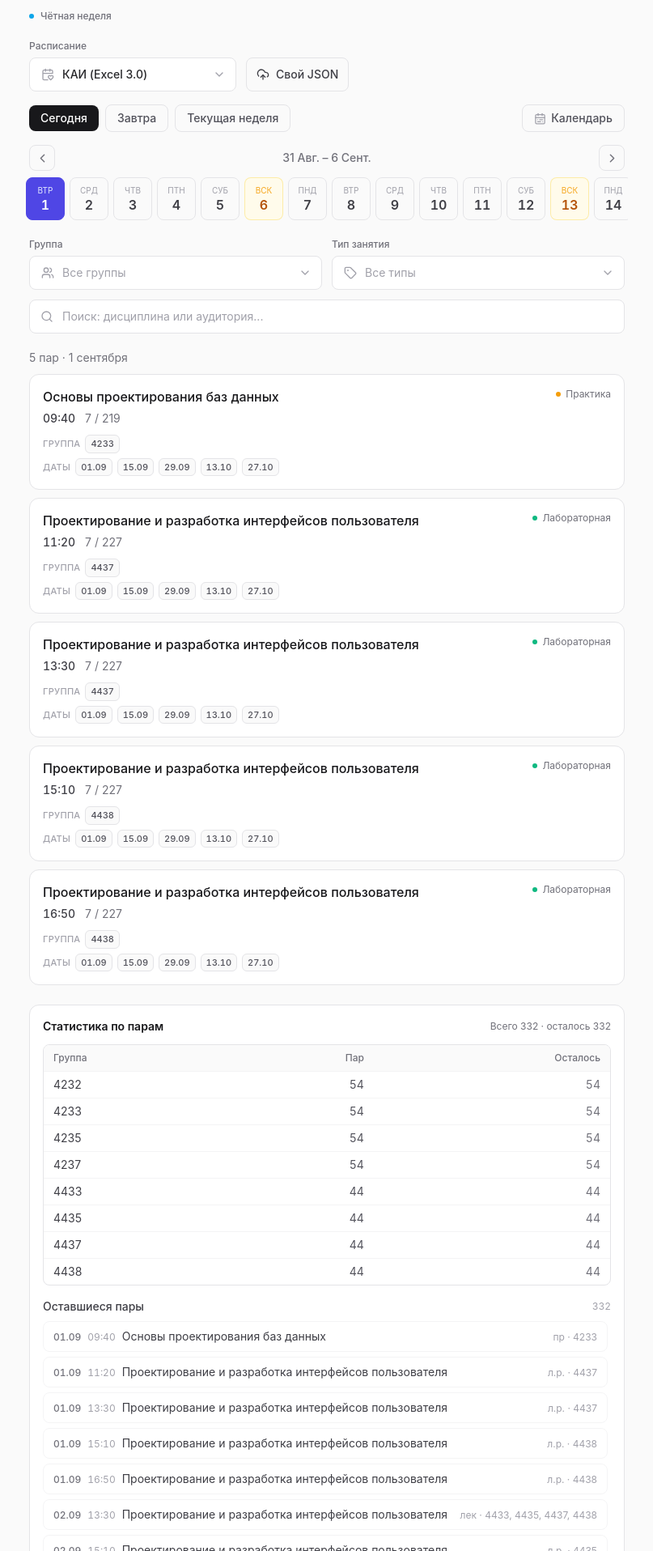
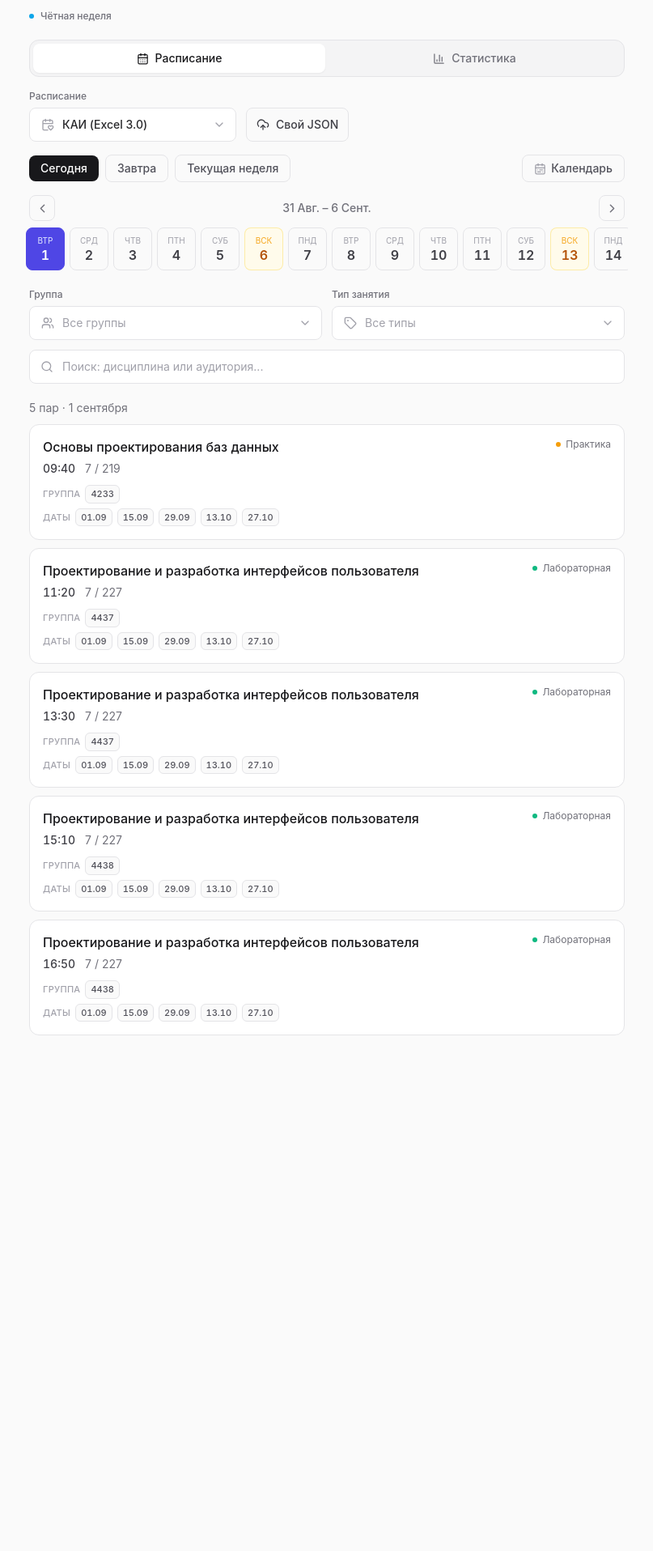
Before and after one commit to ezy4me/web-schedule, a React (Vite) app: page / in a window 1280 px wide. Shown: the part 84-2000 px from the top of the page at 81% size, without its empty margins (236-1043 px from the left). After the commit the page ends 1395 px from the top, so only its background shows below. Built offline with nearby package versions, Linux system fonts and the light colour scheme.

Commit message:
feat: move stats to separate page with breakdowns and day-grouped remaining lessons

```diff
--- a/src/App.jsx
+++ b/src/App.jsx
@@ -1,7 +1,7 @@
 import React, { useEffect, useMemo, useState, useRef } from 'react'
 import { format, addDays, startOfWeek, isSameDay } from 'date-fns'
 import { ru } from 'date-fns/locale'
-import { CalendarDays, CalendarRange, UploadCloud, X, CheckCircle2, CalendarHeart, Loader2, Sun, Moon } from 'lucide-react'
+import { CalendarDays, CalendarRange, BarChart3, UploadCloud, X, CheckCircle2, CalendarHeart, Loader2, Sun, Moon } from 'lucide-react'
 import { getPairsForDate, getWeekType, normalizeSchedule, buildTimeline, buildEmptyDaySet, getSeasonDates, isLessonNow, buildLessonStats } from './utils/schedule.js'
 import { WEEK_TYPE_INFO } from './constants.js'
 import DayRibbon from './components/DayRibbon.jsx'
@@ -161,7 +161,19 @@ export default function App() {
 
   const isTodaySelected = isSameDay(selected, now)
 
-  // Статистика по парам: занятия по группам и оставшиеся с сегодняшнего дня
+  // Страница: расписание или статистика (синхронизация с хешем #stats)
+  const [page, setPage] = useState(() => (window.location.hash === '#stats' ? 'stats' : 'schedule'))
+  const switchPage = (next) => {
+    setPage(next)
+    window.location.hash = next === 'stats' ? 'stats' : 'schedule'
+  }
+  useEffect(() => {
+    const onHashChange = () => setPage(window.location.hash === '#stats' ? 'stats' : 'schedule')
+    window.addEventListener('hashchange', onHashChange)
+    return () => window.removeEventListener('hashchange', onHashChange)
+  }, [])
+
+  // Статистика по парам: разрезы по группам/предметам/типам + оставшиеся пары
   const stats = useMemo(() => buildLessonStats(data), [data])
 
   const hasFilters = group !== 'all' || type !== 'all' || query.trim() !== ''
@@ -258,9 +270,11 @@ export default function App() {
                 <CalendarDays size={20} className="text-zinc-400" />
                 Учебное расписание
               </h1>
-              <p className="mt-1 truncate text-sm capitalize text-zinc-500 dark:text-zinc-400">
-                {format(selected, 'EEEE, d MMMM yyyy', { locale: ru })}
-              </p>
+              {page === 'schedule' && (
+                <p className="mt-1 truncate text-sm capitalize text-zinc-500 dark:text-zinc-400">
+                  {format(selected, 'EEEE, d MMMM yyyy', { locale: ru })}
+                </p>
+              )}
             </div>
             <button
               onClick={() => setTheme((t) => (t === 'dark' ? 'light' : 'dark'))}
@@ -278,6 +292,32 @@ export default function App() {
             {weekInfo.label}
           </div>
         </header>
+
+        {/* Переключение страниц: расписание / статистика */}
+        <div className="mb-4 grid grid-cols-2 gap-1 rounded-xl border border-zinc-200 bg-zinc-100 p-1 dark:border-zinc-800 dark:bg-zinc-800/50">
+          <button
+            onClick={() => switchPage('schedule')}
+            className={`inline-flex items-center justify-center gap-2 rounded-lg px-3 py-2 text-sm font-medium transition-colors ${
+              page === 'schedule'
+                ? 'bg-white text-zinc-900 shadow-sm dark:bg-zinc-900 dark:text-zinc-100'
+                : 'text-zinc-500 hover:text-zinc-700 dark:text-zinc-400 dark:hover:text-zinc-200'
+            }`}
+          >
+            <CalendarDays size={15} />
+            Расписание
+          </button>
+          <button
+            onClick={() => switchPage('stats')}
+            className={`inline-flex items-center justify-center gap-2 rounded-lg px-3 py-2 text-sm font-medium transition-colors ${
+              page === 'stats'
+                ? 'bg-white text-zinc-900 shadow-sm dark:bg-zinc-900 dark:text-zinc-100'
+                : 'text-zinc-500 hover:text-zinc-700 dark:text-zinc-400 dark:hover:text-zinc-200'
+            }`}
+          >
+            <BarChart3 size={15} />
+            Статистика
+          </button>
+        </div>
 
         {/* Выбор расписания + загрузка JSON */}
         <div className="mb-4">
@@ -339,6 +379,8 @@ export default function App() {
           />
         </div>
 
+        {page === 'schedule' && (
+        <>
         {/* Быстрые кнопки + календарь */}
         <div className="mb-4 flex flex-wrap items-center gap-2">
           <button
@@ -424,11 +466,14 @@ export default function App() {
             </div>
           )}
         </div>
+        </>
+        )}
 
-        {/* Статистика по парам */}
-        <div className="mt-6">
-          <Statistics stats={stats} group={group} />
-        </div>
+        {page === 'stats' && (
+          <div className="mt-5">
+            <Statistics stats={stats} group={group} />
+          </div>
+        )}
       </div>
     </div>
   )
--- a/src/components/DayRibbon.jsx
+++ b/src/components/DayRibbon.jsx
@@ -66,7 +66,7 @@ export default function DayRibbon({ selected, onSelect, emptyDays }) {
               title={isWeekend ? 'Выходной — пар нет' : undefined}
               className={`flex w-12 shrink-0 snap-start flex-col items-center justify-center rounded-lg border py-2 transition-colors
                 ${active
-                  ? 'border-indigo-600 bg-indigo-600 text-white dark:border-indigo-500 dark:bg-indigo-500 dark:text-white'
+                  ? 'border-indigo-600 bg-indigo-600 text-white dark:border-indigo-500 dark:bg-indigo-500'
                   : isWeekend
                     ? 'border-amber-200/70 bg-amber-50 text-amber-700 hover:bg-amber-100 dark:border-amber-400/20 dark:bg-amber-500/10 dark:text-amber-400/90 dark:hover:bg-amber-500/20'
                     : 'border-zinc-200 text-zinc-700 hover:border-zinc-300 hover:bg-zinc-100 dark:border-zinc-800 dark:text-zinc-200 dark:hover:border-zinc-700 dark:hover:bg-zinc-800'}
--- a/src/components/Statistics.jsx
+++ b/src/components/Statistics.jsx
@@ -1,91 +1,201 @@
-import React from 'react'
+import React, { useState } from 'react'
+import { format } from 'date-fns'
+import { ru } from 'date-fns/locale'
 import { toDDMM } from '../utils/schedule.js'
+import { TYPE_STYLES } from '../constants.js'
 
-export default function Statistics({ stats, group }) {
-  const { groups, remainingLessons, totalLessons, remainingCount } = stats
+const capitalize = (s) => (s ? s.charAt(0).toUpperCase() + s.slice(1) : s)
 
-  const list =
-    group === 'all'
-      ? remainingLessons
-      : remainingLessons.filter((lesson) => lesson.groups?.includes(group))
+const TYPE_ORDER = ['лек', 'пр', 'л.р.']
 
-  const sorted = [...list].sort(
-    (a, b) => a.date - b.date || a.time.localeCompare(b.time)
+const CRITERIA = [
+  { id: 'groups', name: 'Группа', label: 'По группам' },
+  { id: 'subjects', name: 'Предмет', label: 'По предметам' },
+  { id: 'types', name: 'Тип', label: 'По типам' },
+]
+
+function StatBox({ value, label }) {
+  return (
+    <div className="rounded-xl border border-zinc-200 bg-white px-3 py-2.5 dark:border-zinc-800 dark:bg-zinc-900">
+      <div className="text-2xl font-semibold leading-7 tabular-nums text-zinc-900 dark:text-zinc-50">{value}</div>
+      <div className="mt-0.5 text-xs text-zinc-500 dark:text-zinc-400">{label}</div>
+    </div>
   )
+}
 
+function StatTable({ nameHead, rows }) {
   return (
-    <section className="rounded-xl border border-zinc-200 bg-white p-4 dark:border-zinc-800 dark:bg-zinc-900">
-      <div className="flex flex-wrap items-center justify-between gap-2">
-        <h2 className="text-sm font-semibold text-zinc-900 dark:text-zinc-100">
-          Статистика по парам
-        </h2>
-        <span className="text-xs text-zinc-500 dark:text-zinc-400">
-          Всего {totalLessons} · осталось {remainingCount}
-        </span>
-      </div>
-
-      <div className="mt-3 overflow-x-auto rounded-lg border border-zinc-200 dark:border-zinc-800">
+    <div className="overflow-hidden rounded-xl border border-zinc-200 dark:border-zinc-800">
       <table className="w-full text-sm">
         <thead>
           <tr className="bg-zinc-50 text-left text-xs text-zinc-500 dark:bg-zinc-800/60 dark:text-zinc-400">
-              <th className="px-3 py-2 font-medium">Группа</th>
-              <th className="px-3 py-2 text-right font-medium">Пар</th>
+            <th className="px-3 py-2 font-medium">{nameHead}</th>
+            <th className="px-3 py-2 text-right font-medium">Всего</th>
             <th className="px-3 py-2 text-right font-medium">Осталось</th>
           </tr>
         </thead>
         <tbody>
-            {groups.map((g) => (
-              <tr key={g.group} className="border-t border-zinc-100 dark:border-zinc-800">
-                <td className="px-3 py-1.5 text-zinc-700 dark:text-zinc-200">{g.group}</td>
-                <td className="px-3 py-1.5 text-right tabular-nums text-zinc-600 dark:text-zinc-300">
-                  {g.total}
-                </td>
-                <td className="px-3 py-1.5 text-right tabular-nums text-zinc-500 dark:text-zinc-400">
-                  {g.remaining}
-                </td>
+          {rows.map((r) => (
+            <tr key={r.key} className="border-t border-zinc-100 dark:border-zinc-800">
+              <td className="px-3 py-2 text-zinc-700 dark:text-zinc-200">{r.node}</td>
+              <td className="px-3 py-2 text-right tabular-nums text-zinc-600 dark:text-zinc-300">{r.total}</td>
+              <td className="px-3 py-2 text-right tabular-nums text-zinc-500 dark:text-zinc-400">{r.remaining}</td>
             </tr>
           ))}
         </tbody>
       </table>
     </div>
+  )
+}
 
-      <div className="mt-4">
-        <div className="mb-2 flex items-center justify-between gap-2">
-          <h3 className="text-sm font-medium text-zinc-700 dark:text-zinc-200">
-            Оставшиеся пары
-          </h3>
-          <span className="text-xs tabular-nums text-zinc-400 dark:text-zinc-500">
-            {sorted.length}
+// Статистика по парам (отдельная страница): сводка, разрезы и оставшиеся пары по дням
+export default function Statistics({ stats, group }) {
+  const [criterionId, setCriterionId] = useState('groups')
+  const {
+    groups,
+    byType,
+    bySubject,
+    remainingLessons,
+    totalLessons,
+    remainingCount,
+  } = stats
+
+  const current = CRITERIA.find((c) => c.id === criterionId) || CRITERIA[0]
+
+  const rowsByCriterion = {
+    groups: groups.map((g) => ({
+      key: g.group,
+      node: <span className="font-medium">{g.group}</span>,
+      total: g.total,
+      remaining: g.remaining,
+    })),
+    subjects: bySubject.map((s) => ({
+      key: s.subject,
+      node: (
+        <span className="block min-w-0">
+          <span className="block truncate" title={s.subject}>{s.subject}</span>
+          <span className="block truncate text-[11px] text-zinc-400 dark:text-zinc-500">
+            {s.groups.join(', ')}
+          </span>
+        </span>
+      ),
+      total: s.total,
+      remaining: s.remaining,
+    })),
+    types: [...byType]
+      .sort((a, b) => {
+        const ia = TYPE_ORDER.indexOf(a.type)
+        const ib = TYPE_ORDER.indexOf(b.type)
+        return (ia === -1 ? TYPE_ORDER.length : ia) - (ib === -1 ? TYPE_ORDER.length : ib)
+      })
+      .map((t) => ({
+        key: t.type || '—',
+        node: (
+          <span className="flex items-center gap-2">
+            <span className={`h-1.5 w-1.5 shrink-0 rounded-full ${TYPE_STYLES[t.type]?.dot || 'bg-zinc-400'}`} />
+            {TYPE_STYLES[t.type]?.label || t.type || '—'}
+          </span>
+        ),
+        total: t.total,
+        remaining: t.remaining,
+      })),
+  }
+
+  // Оставшиеся пары — только для выбранной группы (или все); группируем по дням
+  const list =
+    group === 'all'
+      ? remainingLessons
+      : remainingLessons.filter((l) => l.groups?.includes(group))
+
+  const todayDdmm = toDDMM(new Date())
+
+  const sections = []
+  for (const lesson of list) {
+    const ddmm = toDDMM(lesson.date)
+    const last = sections[sections.length - 1]
+    if (last && last.ddmm === ddmm) last.items.push(lesson)
+    else sections.push({ ddmm, date: lesson.date, items: [lesson] })
+  }
+
+  return (
+    <section className="space-y-5">
+      <div className="grid grid-cols-3 gap-3">
+        <StatBox value={totalLessons} label="Всего пар" />
+        <StatBox value={remainingCount} label="Осталось" />
+        <StatBox value={groups.length} label="Групп" />
+      </div>
+
+      <div className="space-y-2.5">
+        <div className="grid grid-cols-3 gap-1 rounded-xl border border-zinc-200 bg-zinc-100 p-1 dark:border-zinc-800 dark:bg-zinc-800/50">
+          {CRITERIA.map((c) => (
+            <button
+              key={c.id}
+              onClick={() => setCriterionId(c.id)}
+              className={`rounded-lg px-2 py-1.5 text-xs font-medium transition-colors ${
+                criterionId === c.id
+                  ? 'bg-white text-zinc-900 shadow-sm dark:bg-zinc-900 dark:text-zinc-100'
+                  : 'text-zinc-500 hover:text-zinc-700 dark:text-zinc-400 dark:hover:text-zinc-200'
+              }`}
+            >
+              {c.label}
+            </button>
+          ))}
+        </div>
+        <StatTable nameHead={current.name} rows={rowsByCriterion[criterionId]} />
+      </div>
+
+      <div>
+        <div className="mb-2 flex items-baseline justify-between gap-2">
+          <h3 className="text-sm font-semibold text-zinc-900 dark:text-zinc-100">Оставшиеся пары</h3>
+          <span className="text-xs text-zinc-500 dark:text-zinc-400">
+            {group !== 'all' ? `группа ${group} · ` : ''}
+            {remainingCount === 0 ? 'все прошли' : `${list.length} шт.`}
           </span>
         </div>
 
-        {sorted.length === 0 ? (
-          <p className="text-sm text-zinc-400 dark:text-zinc-500">Пар не осталось</p>
+        {sections.length === 0 ? (
+          <div className="rounded-xl border border-zinc-200 bg-white px-3 py-4 text-center text-sm text-zinc-400 dark:border-zinc-800 dark:bg-zinc-900 dark:text-zinc-500">
+            Пары не остались
+          </div>
         ) : (
-          <ul className="max-h-72 space-y-1.5 overflow-y-auto pr-1">
-            {sorted.map((lesson, i) => (
+          <div className="rounded-xl border border-zinc-200 dark:border-zinc-800">
+            <div className="divide-y divide-zinc-100 dark:divide-zinc-800">
+              {sections.map((s) => (
+                <div key={s.ddmm} className="p-3">
+                  <div className="mb-2 flex items-baseline gap-2">
+                    <span className="text-xs font-medium text-zinc-700 dark:text-zinc-200">
+                      {capitalize(format(s.date, 'EEEE, d MMMM', { locale: ru }))}
+                    </span>
+                    {s.ddmm === todayDdmm && (
+                      <span className="rounded-full bg-indigo-50 px-1.5 py-0.5 text-[10px] font-medium text-indigo-600 dark:bg-indigo-500/10 dark:text-indigo-400">
+                        Сегодня
+                      </span>
+                    )}
+                    <span className="ml-auto text-[11px] tabular-nums text-zinc-400 dark:text-zinc-500">
+                      {s.items.length}
+                    </span>
+                  </div>
+                  <ul className="space-y-1">
+                    {s.items.map((l, i) => (
                       <li
-                key={`${toDDMM(lesson.date)}-${lesson.time}-${lesson.subject}-${i}`}
-                className="flex flex-wrap items-baseline gap-x-2 gap-y-0.5 rounded-lg border border-zinc-100 px-3 py-2 dark:border-zinc-800"
+                        key={`${l.time}-${l.subject}-${i}`}
+                        className="flex items-center gap-2 rounded-lg bg-zinc-50 px-2.5 py-1.5 dark:bg-zinc-800/40"
                       >
-                <span className="text-xs font-medium tabular-nums text-zinc-500 dark:text-zinc-400">
-                  {toDDMM(lesson.date)}
+                        <span className={`h-1.5 w-1.5 shrink-0 rounded-full ${TYPE_STYLES[l.type]?.dot || 'bg-zinc-400'}`} />
+                        <span className="text-xs tabular-nums text-zinc-400 dark:text-zinc-500">{l.time}</span>
+                        <span className="min-w-0 flex-1 truncate text-sm text-zinc-700 dark:text-zinc-200" title={l.subject}>
+                          {l.subject}
                         </span>
-                <span className="text-xs tabular-nums text-zinc-400 dark:text-zinc-500">
-                  {lesson.time}
-                </span>
-                <span className="text-sm text-zinc-700 dark:text-zinc-200">
-                  {lesson.subject}
-                </span>
-                <span className="ml-auto text-xs text-zinc-400 dark:text-zinc-500">
-                  {lesson.type}
-                  {lesson.groups && lesson.groups.length
-                    ? ` · ${lesson.groups.join(', ')}`
-                    : ''}
+                        <span className="whitespace-nowrap text-[11px] text-zinc-400 dark:text-zinc-500">
+                          {l.groups.join(', ')}{l.room ? ` · ${l.room}` : ''}
                         </span>
                       </li>
                     ))}
                   </ul>
+                </div>
+              ))}
+            </div>
+          </div>
         )}
       </div>
     </section>
--- a/src/utils/schedule.js
+++ b/src/utils/schedule.js
@@ -313,41 +313,98 @@ export function buildEmptyDaySet(dates, group, data) {
   return set
 }
 
-// Статистика по парам: количество занятий по группам и оставшиеся (с сегодняшнего дня) пары
+// Статистика по парам: разрезы по группам/предметам/типам и оставшиеся (с текущего момента) пары
 export function buildLessonStats(data, from = new Date()) {
   const year = from.getFullYear()
   const today = startOfDay(from)
-  const groupMap = new Map()
+  const groupsMap = new Map()
+  const typesMap = new Map()
+  const subjectsMap = new Map()
   const remainingLessons = []
   let totalLessons = 0
   let remainingCount = 0
 
+  const groupsOf = (pair) =>
+    pair.groups && pair.groups.length
+      ? pair.groups
+      : String(pair.group || '')
+          .split(',')
+          .map((s) => s.trim())
+          .filter(Boolean)
+
+  // Пара ещё «осталась»: даты позже сегодняшней — всегда; сегодня — если конец пары позже «сейчас»
+  const isRemaining = (date, timeStr) => {
+    if (date > today) return true
+    if (date.getTime() !== today.getTime()) return false
+    const [h, m] = String(timeStr || '').split(':').map(Number)
+    if (Number.isNaN(h) || Number.isNaN(m)) return false
+    return today.getTime() + (h * 60 + m + LESSON_DURATION_MIN) * 60000 > from.getTime()
+  }
+
   for (const date of getSeasonDates(year)) {
     const pairs = getPairsForDate(date, 'all', {}, data)
     if (!pairs.length) continue
-    const isRemaining = date >= today
+
     for (const pair of pairs) {
       totalLessons++
-      if (isRemaining) remainingCount++
-      const groups =
-        pair.groups && pair.groups.length
-          ? pair.groups
-          : String(pair.group || '')
-              .split(',')
-              .map((s) => s.trim())
-              .filter(Boolean)
+      const groups = groupsOf(pair)
+      const remaining = isRemaining(date, pair.time)
+      if (remaining) remainingCount++
+
       for (const g of groups) {
-        if (!groupMap.has(g)) groupMap.set(g, { group: g, total: 0, remaining: 0 })
-        const stat = groupMap.get(g)
-        stat.total++
-        if (isRemaining) stat.remaining++
+        let gs = groupsMap.get(g)
+        if (!gs) {
+          gs = { total: 0, remaining: 0 }
+          groupsMap.set(g, gs)
+        }
+        gs.total++
+        if (remaining) gs.remaining++
       }
-      if (isRemaining) remainingLessons.push({ ...pair, date, groups })
+
+      const t = String(pair.type || '')
+      let ts = typesMap.get(t)
+      if (!ts) {
+        ts = { total: 0, remaining: 0 }
+        typesMap.set(t, ts)
+      }
+      ts.total++
+      if (remaining) ts.remaining++
+
+      const subject = String(pair.subject || '').trim()
+      let ss = subjectsMap.get(subject)
+      if (!ss) {
+        ss = { total: 0, remaining: 0, groups: new Set() }
+        subjectsMap.set(subject, ss)
+      }
+      for (const g of groups) ss.groups.add(g)
+      ss.total++
+      if (remaining) ss.remaining++
+
+      if (remaining) remainingLessons.push({ ...pair, date, groups })
     }
   }
 
+  const groups = [...groupsMap.entries()]
+    .map(([group, s]) => ({ group, total: s.total, remaining: s.remaining }))
+    .sort((a, b) => a.group.localeCompare(b.group, 'ru'))
+
+  const byType = [...typesMap.entries()]
+    .map(([type, s]) => ({ type, total: s.total, remaining: s.remaining }))
+    .sort((a, b) => a.type.localeCompare(b.type, 'ru'))
+
+  const bySubject = [...subjectsMap.entries()]
+    .map(([subject, s]) => ({
+      subject,
+      total: s.total,
+      remaining: s.remaining,
+      groups: [...s.groups].sort((a, b) => a.localeCompare(b, 'ru')),
+    }))
+    .sort((a, b) => a.subject.localeCompare(b.subject, 'ru'))
+
   return {
-    groups: [...groupMap.values()].sort((a, b) => a.group.localeCompare(b.group, 'ru')),
+    groups,
+    byType,
+    bySubject,
     remainingLessons,
     totalLessons,
     remainingCount,
```
Also changed, not shown: src/components/CalendarPicker.jsx (+7 -6 lines). Lines whose indentation alone changed are shown as unchanged.
